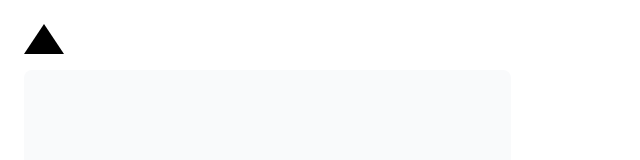
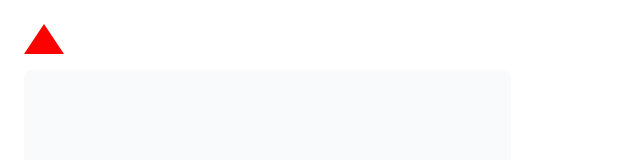
Before and after one commit to Desmond-netw/learn_react_js, a Next.js app in the folder nextjs-dashboard/: page / in a window 1280 px wide. Shown: the top 160 px of the page, without its empty margins (0-640 px from the left). Built offline with nearby package versions, Linux system fonts and the light colour scheme.

Commit message:
change border color

```diff
--- a/nextjs-dashboard/app/ui/home.module.css
+++ b/nextjs-dashboard/app/ui/home.module.css
@@ -1,7 +1,7 @@
 .shape {
     height: 0;
     width: 0;
-    border-bottom: 30px solid black;
+    border-bottom: 30px solid red;
     border-left: 20px solid transparent;
     border-right: 20px solid transparent;
 }
```
